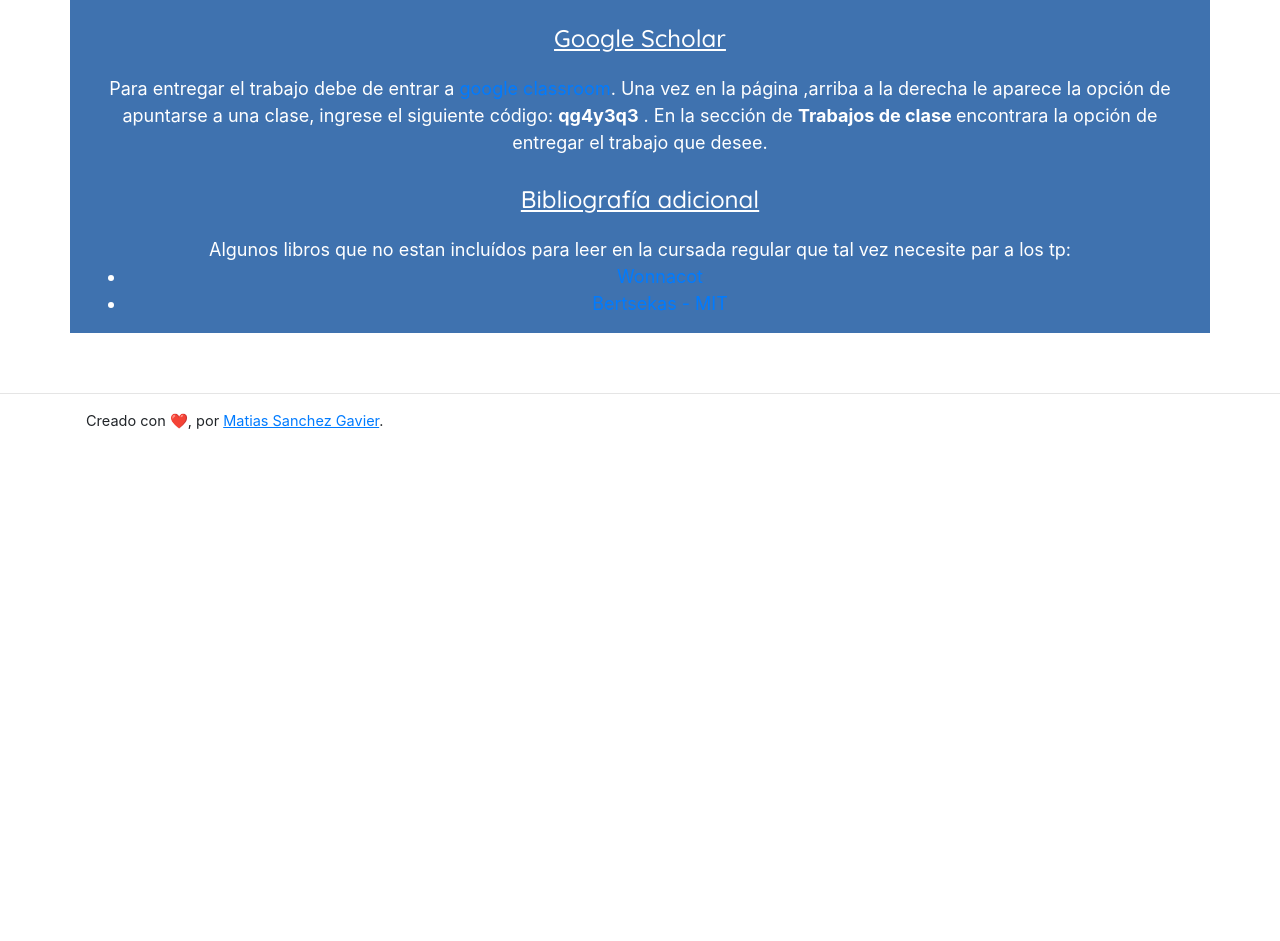
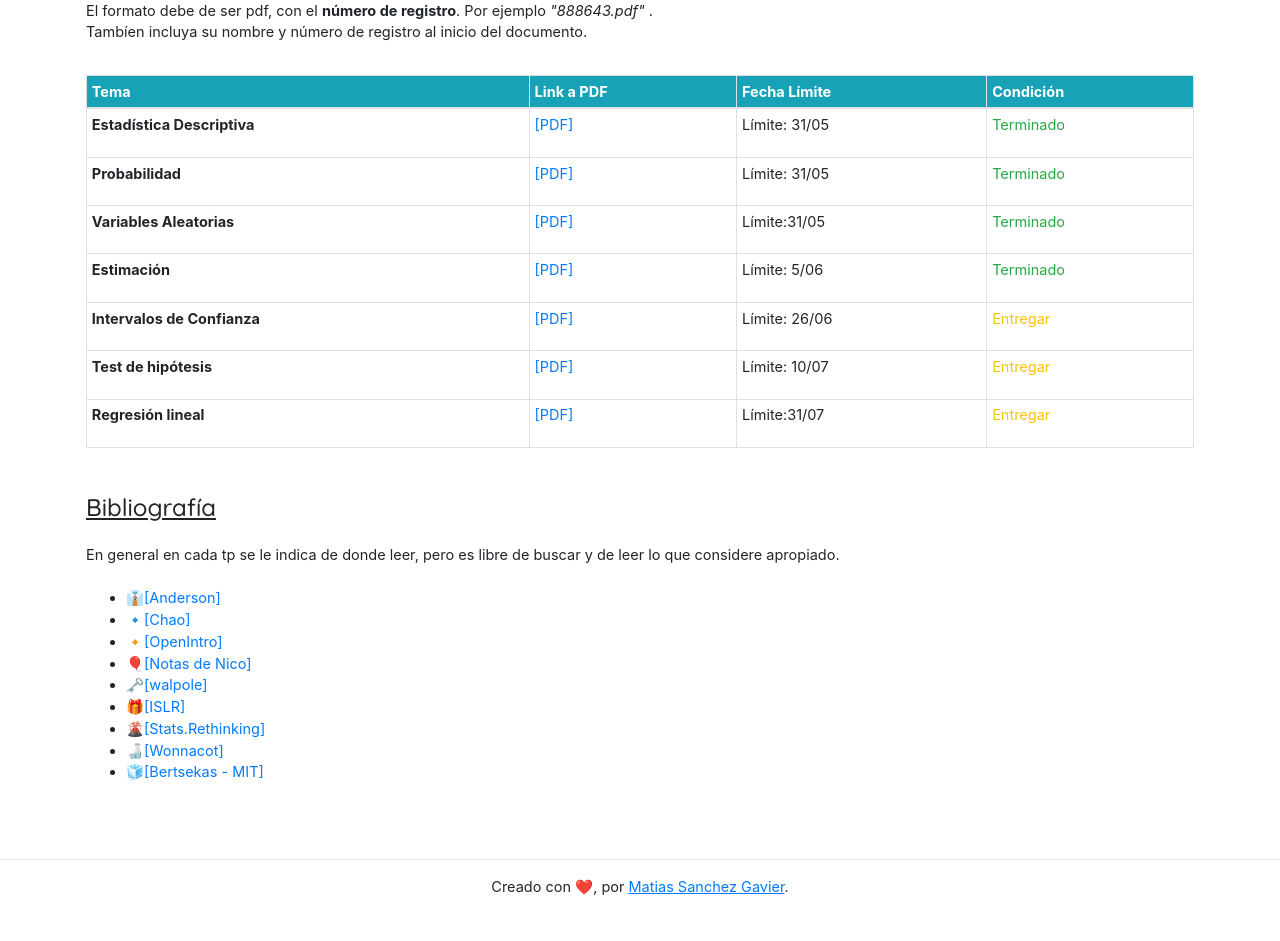
Before and after one commit to sanchezgaviermatias/sanchezgaviermatias.github.io-Estadistica, a plain HTML site: page Tp.html in a window 1280 px wide. Shown: the part 489-1430 px from the top of the page. Before the commit the page ends 920 px from the top, so only its background shows below. Drawn offline with nearby package versions, Linux system fonts and the light colour scheme.

Commit message:
ultimos buenos cambios

```diff
--- a/Tp.html
+++ b/Tp.html
@@ -3,7 +3,8 @@
 
 <head>
   <meta name="viewport" content="width=device-width, initial-scale=1, shrink-to-fit=no">
-<link href="https://fonts.googleapis.com/css2?family=Montserrat&family=Noto+Serif:wght@700&family=Open+Sans:wght@600;700&family=Quicksand:wght@500&display=swap" rel="stylesheet">  <link href="https://fonts.googleapis.com/css2?family=PT+Sans&display=swap" rel="stylesheet">
+  <link href="https://fonts.googleapis.com/css2?family=Montserrat&family=Noto+Serif:wght@700&family=Open+Sans:wght@600;700&family=Quicksand:wght@500&display=swap" rel="stylesheet">
+  <link href="https://fonts.googleapis.com/css2?family=PT+Sans&display=swap" rel="stylesheet">
   <link rel="icon" type="image/png" href="img/favicon.ico">
   <!-- Bootstrap CSS -->
   <link rel="stylesheet" href="https://stackpath.bootstrapcdn.com/bootstrap/4.4.1/css/bootstrap.min.css" integrity="sha384-Vkoo8x4CGsO3+Hhxv8T/Q5PaXtkKtu6ug5TOeNV6gBiFeWPGFN9MuhOf23Q9Ifjh" crossorigin="anonymous">
@@ -37,40 +38,165 @@
 
   <!-- pagina Header -->
 
-  <div class="container-fluid  bienvenida">
 
-    <h1> Trabajos Teóricos</h1>
+  <div class="container-fluid introduccion">
 
-    <h4> Instrucciones para presentación </h4>
 
+    <div class="container  ">
+
+      <h2 class="titulo"><u> Introducción </u></u></h2>
+
+      Los Tp en general son opcionales, pero debido a la situación de la cursada virtual, les requerimos <b>completar</b> todos los
+      trabajos que eran en la cursada regular opcionales. En la tabla de la página principal se indica la fecha límite de entrega de cada trabajo práctico.
+
+    </div>
+
+  </div>
+
+  <div class="container">
+    <h4 class="titulo"><u> Google Scholar </u></u></h4>
+
+    Para entregar el trabajo debe de entrar a <a href="https://classroom.google.com/"> google classroom</a>. Una vez en la página
+    ,arriba a la derecha le aparece la opción de apuntarse a una clase, ingrese el siguiente código: <b>qg4y3q3</b> . En la sección
+    de <b>Trabajos de clase </b> encontrara la opción de entregar el trabajo que desee.
+  </div>
+
+
+
+  <div class="container">
+
+    <h4 class="titulo"><u> Presentación </u></u></h4>
+Como se menciono debe entregar por google scholar. <br>
+    El formato debe de ser pdf, con el <b>número de registro</b>. Por ejemplo <em>"888643.pdf" </em>. <br>Tambíen incluya su nombre y número de registro al inicio del documento.
+
+  </div>
+
+
+
+  <div style="margin-top:2rem;" class="container  table-responsive">
+
+    <table class="table table-sm table-bordered">
+      <thead>
+        <tr style="color:white;"class="bg-info">
+          <th scope="col">Tema </th>
+          <th scope="col">Link a PDF</th>
+          <th scope="col">Fecha Límite</th>
+          <th scope="col">Condición</th>
+        </tr>
+      </thead>
+      <tbody>
+
+
+        <tr>
+          <th scope="row">Estadística Descriptiva</th>
+          <td> <a href="https://drive.google.com/file/d/1HO4yXcS50ENRDTyzJKPKc2m9EAv45Icu/view">[PDF]</a></td>
+          <td>Límite: 31/05</td>
+          <td><p class="text-success">Terminado</p></td>
+        </tr>
+
+
+        <tr>
+          <th scope="row">Probabilidad</th>
+          <td> <a href="https://drive.google.com/file/d/1eDyMYT-dNatpnqgfs43FKwDUTmD_h2xi/view">[PDF]</a></td>
+          <td>Límite:  31/05</td>
+          <td><p class="text-success">Terminado</p></td>
+        </tr>
+
+
+
+        <tr>
+          <th scope="row"> Variables Aleatorias</th>
+          <td> <a href="https://drive.google.com/file/d/14k7Lws4uFjgYaxHBKd_saTzoT53Y6gJk/view">[PDF]</a></td>
+          <td>Límite:31/05</td>
+          <td><p class="text-success">Terminado</p></td>
+        </tr>
+
+
+
+
+        <tr>
+          <th scope="row"> Estimación</th>
+          <td> <a href="https://drive.google.com/file/d/1ulTY8-aRSoq2G1V9vU_e72-NwkiYEkEG/view">[PDF]</a></td>
+          <td>Límite: 5/06</td>
+          <td><p class="text-success">Terminado</p></td>
+        </tr>
+
+
+        <tr>
+          <th scope="row">Intervalos de Confianza</th>
+          <td> <a href="https://drive.google.com/file/d/11aWRQ5qZ86Mz6-gpLPyXmhSTF5ZqdT6p/view">[PDF]</a></td>
+          <td>Límite: 26/06 </td>
+          <td><p class="text-warning">Entregar</p></td>
+        </tr>
+
+
+
+
+        <tr>
+          <th scope="row">Test de hipótesis</th>
+          <td> <a href="https://drive.google.com/file/d/11aWRQ5qZ86Mz6-gpLPyXmhSTF5ZqdT6p/view">[PDF]</a></td>
+          <td>Límite:  10/07</td>
+          <td><p class="text-warning">Entregar</p></td>
+        </tr>
+
+
+
+        <tr>
+          <th scope="row">Regresión lineal</th>
+          <td> <a href="https://drive.google.com/file/d/1He-Zg_renX7fLTDArmLZ8L5mjpGssst1/view">[PDF]</a></td>
+          <td>Límite:31/07 </td>
+          <td><p class="text-warning">Entregar</p></td>
+        </tr>
+
+
+
+
+
+
+
+
+
+
+      </tbody>
+    </table>
 
 
   </div>
 
-  <div class="container  introduccion">
-
-    <h2 class="titulo"><u> Introducción </u></u></h2>
-
-      Los Tp en general son opcionales, pero debido a la situación de la cursada virtual, les requerimos  <b>completar</b> todos los
-      trabajos que eran en la cursada regular opcionales. En la tabla de la página principal se indica la fecha límite de entrega de cada trabajo práctico.
 
 
-  <h4 class="titulo"><u> Google Scholar </u></u></h4>
-
-    Para entregar el trabajo debe de entrar a  <a href="https://classroom.google.com/"> google classroom</a>. Una vez en la página
-    ,arriba a la derecha le aparece la opción de apuntarse a una clase, ingrese el siguiente  código: <b>qg4y3q3</b> . En la sección
-    de <b>Trabajos  de clase </b> encontrara la opción de entregar el trabajo que desee.
 
 
-  <h4 class="titulo"><u> Bibliografía adicional </u></u></h4>
+  <div class="container">
 
-  Algunos libros que no estan incluídos para leer en la cursada regular  que tal vez necesite par a los tp:
+
+
+    <h4 class="titulo"><u> Bibliografía </u></h4>
+
+    En general en cada tp se le indica de donde leer, pero es libre de buscar y de leer lo que considere apropiado. <br> <br>
 
     <ul>
-    <li>  <a href="https://drive.google.com/file/d/1b8wRmeSUkP1YmYUtAyOMzlPMmI5Nq9li/view?usp=sharing">Wonnacot </a> </li>
-<li>  <a href="https://drive.google.com/file/d/1Udm9jOA82NIlGqs_v1OM44ns9pL8x9fP/view?usp=sharing ">Bertsekas - MIT</a> </li>
+
+      <li> <a href="https://drive.google.com/file/d/1vysSptHN38EyLnTKMQlERfdXyGTSjGjT/view"> 👔[Anderson] </a>
+      </li>
+      <li> <a href="https://drive.google.com/open?id=1hr8SdXgKBbBDD9VuQTqzGY_cHaDBjU0e">🔹[Chao]</a>
+      </li>
+      <li> <a href="https://drive.google.com/open?id=162oRVRMjwTjt36f_UUY_FuYnXIkTFfRA"> 🔸[OpenIntro]</a>
+      </li>
+      <li> <a href="https://drive.google.com/open?id=1XZN9wb7Kjm2t_iGtCMqJm6L6Hen0oeb_"> 🎈[Notas de Nico]</a>
+      </li>
+      <li> <a href="https://drive.google.com/open?id=1XZN9wb7Kjm2t_iGtCMqJm6L6Hen0oeb_"> 🗝[walpole]</a>
+      </li>
+      <li> <a href="https://drive.google.com/open?id=162oRVRMjwTjt36f_UUY_FuYnXIkTFfRA"> 🎁[ISLR]</a>
+      </li>
+
+      <li> <a href="https://drive.google.com/file/d/1Ayx3yyctAQlTRo5N4g41M23rcvg99BTx/view?usp=sharing">🌋[Stats.Rethinking]</a>
+      </li>
+
+      <li> <a href="https://drive.google.com/file/d/1b8wRmeSUkP1YmYUtAyOMzlPMmI5Nq9li/view?usp=sharing">🍶[Wonnacot] </a> </li>
+      <li> <a href="https://drive.google.com/file/d/1Udm9jOA82NIlGqs_v1OM44ns9pL8x9fP/view?usp=sharing ">🧊[Bertsekas - MIT]</a> </li>
     </ul>
-
+  </div>
 
 
 
@@ -89,11 +215,12 @@
   <br>
   <br>
   <hr>
-  <div class="container ">
-Creado con ❤️, por <a href="#"> <u>Matias Sanchez Gavier</u></a>.
+  <div style="text-align:center;" class="container ">
+    Creado con ❤️, por <a href="https://matias-online.netlify.app/"> <u>Matias Sanchez Gavier</u></a>.
   </div>
 
-
+<br>
+<br>
 
 
 </body>
```
Also changed, not shown: Examenes.html (+10 -16 lines), Index.html (+1 -1 lines). Lines whose indentation alone changed are shown as unchanged.
